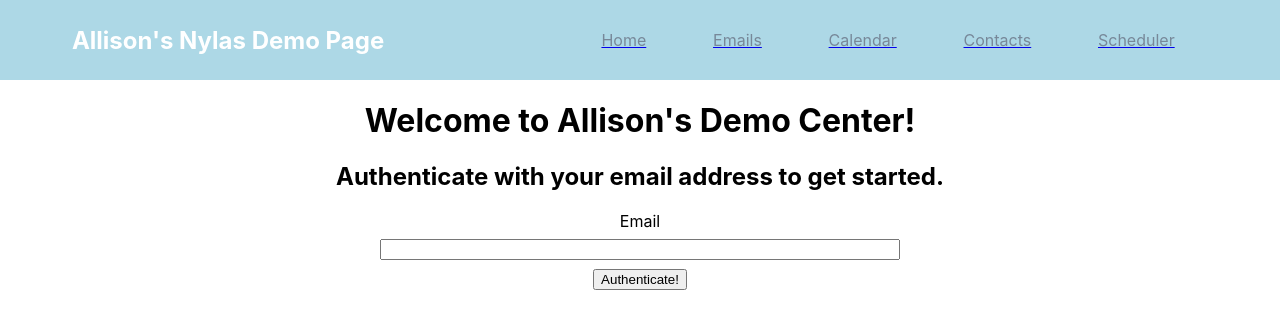
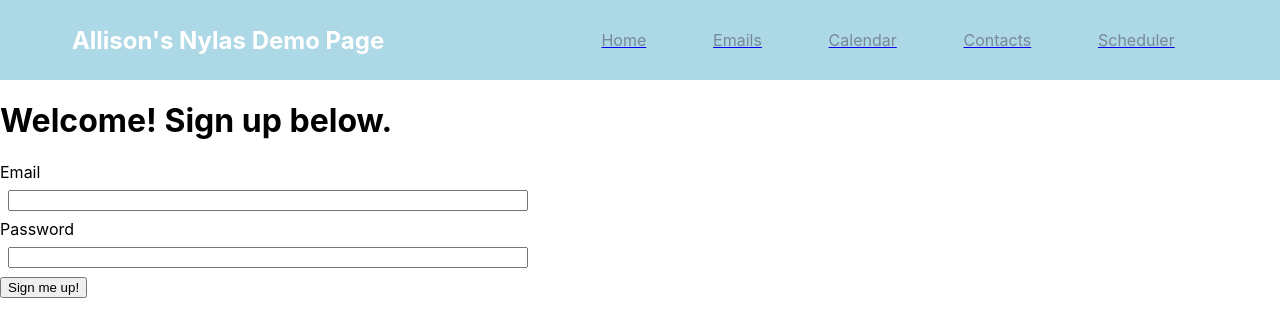
Before and after one commit to BestBroBradley/my-demo-center, a React (Create React App) app in the folder client/: page /sign-up in a window 1280 px wide. Shown: the top 336 px of the page. Built offline with nearby package versions, Linux system fonts and the light colour scheme.

Commit message:
Added complete auth flow

```diff
--- a/client/src/App.js
+++ b/client/src/App.js
@@ -8,6 +8,8 @@ import Emails from './pages/Emails'
 import Scheduler from './pages/Scheduler'
 import Home from './pages/Home'
 import Postauth from './pages/Postauth'
+import SignIn from './pages/SignIn'
+import SignUp from './pages/SignUp'
 
 function App() {
 
@@ -22,6 +24,8 @@ function App() {
       <Router>
         <Navbar />
         <Switch>
+        <Route path="/sign-in" render={() => (<SignIn props={{user, setUser}}/>)}/>
+        <Route path="/sign-up" render={() => (<SignUp props={{user, setUser}}/>)}/>
         <Route path="/authenticate" render={() => (<Postauth props={{user, setUser}}/>)}/>
         <Route path="/emails" component={Emails} />
         <Route path="/contacts" component={Contacts} />
--- a/client/src/pages/Home.js
+++ b/client/src/pages/Home.js
@@ -1,6 +1,7 @@
 import '../styles/App.css';
 import API from '../utils/API.js'
 import Authenticator from '../components/Authenticator'
+import { Link } from 'react-router-dom'
 
 function Home(props) {
 
@@ -9,10 +10,13 @@ function Home(props) {
   return (
     <div className="Home">
       <h1>Welcome to Allison's Demo Center!</h1>
+      <h2>Sign in or sign up below.</h2>
+      <Link to="/sign-in">Sign In</Link>
+      <Link to="/sign-up">Sign Up</Link>
       <h2>Authenticate with your email address to get started.</h2>
-      <Authenticator props={{user, setUser}} />
+      <Authenticator props={{ user, setUser }} />
     </div>
   );
 }
 
-export default Home;
+export default Home
--- a/client/src/pages/Postauth.js
+++ b/client/src/pages/Postauth.js
@@ -11,10 +11,13 @@ function Postauth(props) {
     useEffect(() => {
         const url = window.location.href
         const email = parseEmail(url.split('=')[1])
-        const token = url.split('=')[2]
-        setUser({...user, token: token, loggedIn: true, email: email})
-        API.postauth(token)
-        history.push("/")
+        const code = url.split('=')[2]
+        setUser({...user, loggedIn: true, email: email})
+        API.postauth(code)
+        .then(response => {
+            console.log(response)
+            history.push("/")
+        })
     }, [])
 
     const parseEmail = (raw) => {
--- /dev/null
+++ b/client/src/pages/SignIn.js
@@ -0,0 +1,23 @@
+import '../styles/App.css';
+
+function SignIn() {
+
+  const handleSignIn = () => {
+    console.log("Signed in!")
+  }
+
+  return (
+    <div className="SignIn">
+      <h1>Welcome back!</h1>
+      <div id="signin">
+                <label htmlFor="return-email">Email</label><br />
+                <input id="return-email"></input><br />
+                <label htmlFor="return-password">Password</label><br />
+                <input type="password" id="return-password"></input><br />
+                <button onClick={handleSignIn}>Sign me in!</button>
+            </div>
+    </div>
+  );
+}
+
+export default SignIn;
--- /dev/null
+++ b/client/src/pages/SignUp.js
@@ -0,0 +1,23 @@
+import '../styles/App.css';
+
+function SignUp() {
+
+    const handleSignUp = () => {
+        console.log("Signed up!")
+    }
+
+    return (
+        <div className="SignUp">
+            <h1>Welcome!  Sign up below.</h1>
+            <div id="signup">
+                <label htmlFor="new-email">Email</label><br />
+                <input id="new-email"></input><br />
+                <label htmlFor="new-password">Password</label><br />
+                <input type="password" id="new-password"></input><br />
+                <button onClick={handleSignUp}>Sign me up!</button>
+            </div>
+        </div>
+    );
+}
+
+export default SignUp;
--- a/client/src/utils/API.js
+++ b/client/src/utils/API.js
@@ -5,7 +5,7 @@ export default {
         return axios.get(`/api/user/${email}`)
     },
 
-    postauth: function (token) {
-        console.log('completed!')
+    postauth: function (code) {
+        return axios.post(`/api/user/authenticate/${code}`)
     }
 }
```
Also changed, not shown: 1 other file (tests, documents, lock files or other folders).
